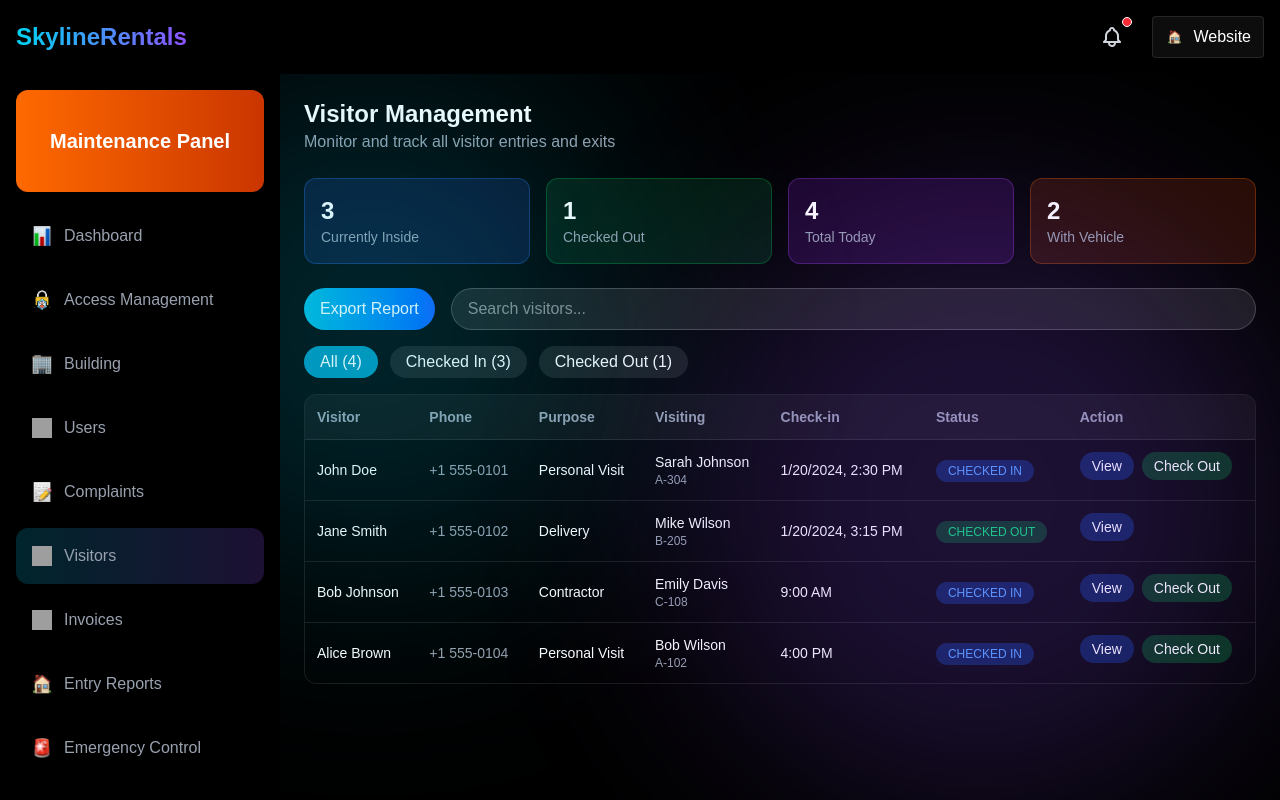
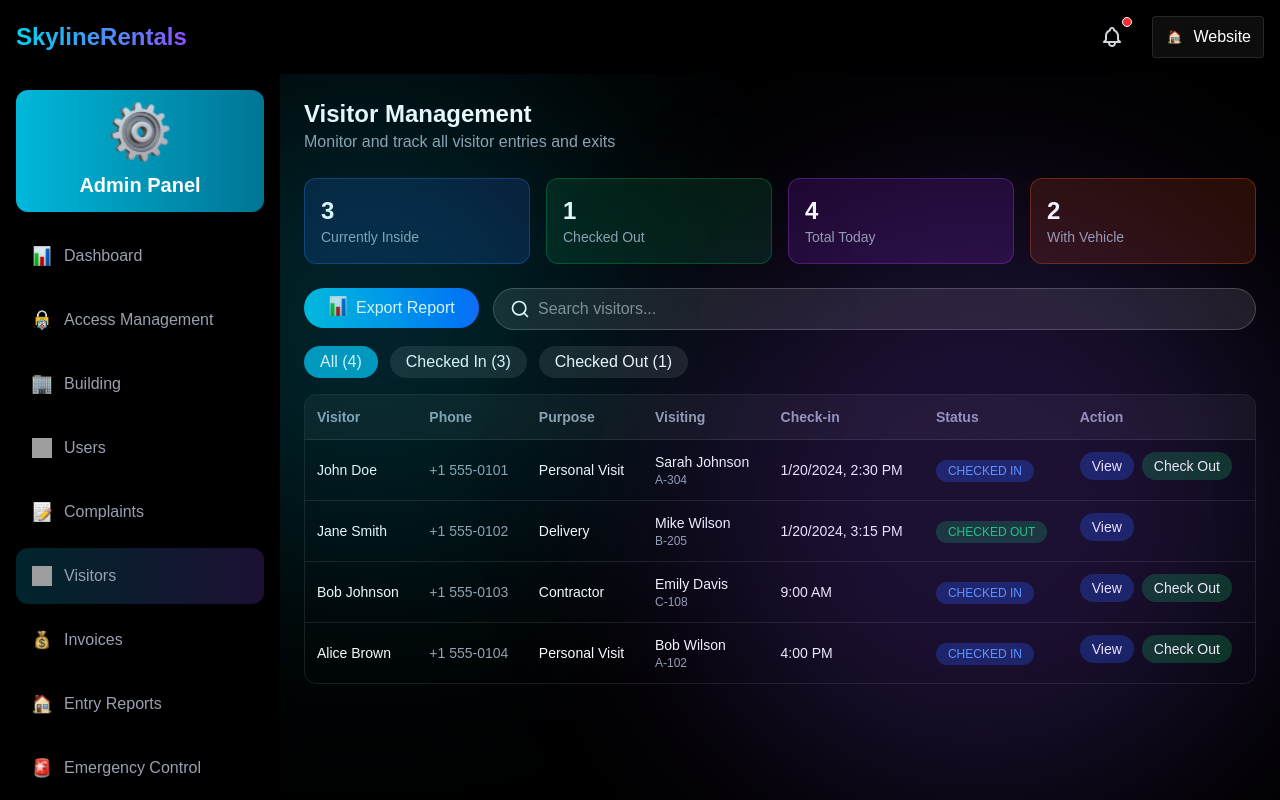
Before and after one commit to abishekyoh0/AMS-admin-panel-frontend, a React (Vite) app: page /visitors in a window 1280 px wide. Built offline with nearby package versions, Linux system fonts and the light colour scheme; sample sign-in values are in the browser's storage; grey boxes are pictures that could not be loaded.

Commit message:
Visitors

```diff
--- a/src/components/shared/Sidebar.tsx
+++ b/src/components/shared/Sidebar.tsx
@@ -9,9 +9,10 @@ import buildingicon from "../../assets/Sidebar/building.png";
 import usericon from "../../assets/Sidebar/user.png";
 import complainticon from "../../assets/Sidebar/complaints.png";
 import visitorsicon from "../../assets/Sidebar/visitor.png";
-import invoicesicon from "../../assets/Sidebar/visitor.png"
+import invoicesicon from "../../assets/Sidebar/invoice.png"
 import entryicon from "../../assets/Sidebar/entry.png";
 import emergencyicon from "../../assets/Sidebar/emergency.png";
+import logoicon from "../../assets/Sidebar/settings.png";
 
 const menuItems = [
   { to: "/", label: "Dashboard", icon: dashboardicon, end: true },
@@ -47,13 +48,13 @@ export const Sidebar = ({ isOpen, setIsOpen }: SidebarProps) => {
         className={`fixed md:static z-50 top-0 h-full left-0 w-70 p-4 bg-[#000000] transform transition-transform duration-300 overflow-x-auto no-scrollbar ${isOpen ? "translate-x-0" : "-translate-x-full"} md:translate-x-0`}
         style={{ color: COLORS.primary_white }}
       >
-        <div className="flex flex-col items-center gap-2 mb-4 px-5 py-9 rounded-xl bg-linear-to-r from-[#FF6900] to-[#CA3500] ">
-          {/* <img src={logoicon} alt="Logo" className="w-10 h-10" /> */}
+        <div className="flex flex-col items-center gap-2 mb-4 px-5 py-3 rounded-xl bg-linear-to-r from-[#00B8DB] to-[#007595] ">
+          <img src={logoicon} alt="Logo" className="w-15 h-15" />
           <h1
             style={{ color: COLORS.primary_white, fontWeight: WEIGHT.seven }}
             className={`${FONTSIZE[20]}`}
           >
-            Maintenance Panel
+            Admin Panel
           </h1>
         </div>
         <div className="flex-1 flex flex-col justify-between  w-full ">
--- a/src/pages/Visitors/Visitors.tsx
+++ b/src/pages/Visitors/Visitors.tsx
@@ -1,4 +1,6 @@
 import React, { useState } from "react";
+import Export from "../../assets/Sidebar/graph.png"
+import { Search } from "lucide-react";
 
 type Visitor = {
   id: number;
@@ -54,7 +56,8 @@ const INITIAL_VISITORS: Visitor[] = [
     checkin: "9:00 AM",
     status: "CHECKED IN",
   },
-  { id: 4,
+  {
+    id: 4,
     name: "Alice Brown",
     phone: "+1 555-0104",
     purpose: "Personal Visit",
@@ -140,29 +143,34 @@ const VisitorManagement: React.FC = () => {
         </div>
       </div>
 
-      <div className="flex flex-col md:flex-row gap-4 mb-4">
-        <button className="bg-linear-to-r from-cyan-500 to-blue-600 px-4 py-2 rounded-full">
-          Export Report
-        </button>
-
-        <input type="text" placeholder="Search visitors..."
-          value={search} onChange={(e) => setSearch(e.target.value)}
-          className="flex-1 bg-white/10 border border-white/20 rounded-full px-4 py-2 outline-none"/>
+      <div className="flex flex-col sm:flex-row mb-4">
+        <div className="w-[25%]">
+          <button className="flex gap-2 bg-linear-to-r from-cyan-500 to-blue-600 px-6 py-2 rounded-full">
+            <img src={Export} alt="" className="w-5 h-5" />
+            Export Report
+          </button>
+        </div>
+        <div className="flex gap-2 items-center bg-white/10 border border-white/20 rounded-full px-4 py-2 w-full">
+          <Search className="w-5 h-5" />
+          <input type="text" placeholder="Search visitors..."
+            value={search} onChange={(e) => setSearch(e.target.value)}
+            className="flex-1 bg-transparent outline-none" />
+        </div>
       </div>
 
       <div className="flex gap-3 mb-4 flex-wrap">
         <button onClick={() => setFilter("ALL")}
-          className={`px-4 py-1 rounded-full ${ filter === "ALL" ? "bg-cyan-600" : "bg-white/10" }`}>
+          className={`px-4 py-1 rounded-full ${filter === "ALL" ? "bg-cyan-600" : "bg-white/10"}`}>
           All ({total})
         </button>
 
         <button onClick={() => setFilter("CHECKED IN")}
-          className={`px-4 py-1 rounded-full ${ filter === "CHECKED IN" ? "bg-cyan-600" : "bg-white/10" }`}>
+          className={`px-4 py-1 rounded-full ${filter === "CHECKED IN" ? "bg-cyan-600" : "bg-white/10"}`}>
           Checked In ({inside})
         </button>
 
         <button onClick={() => setFilter("CHECKED OUT")}
-          className={`px-4 py-1 rounded-full ${ filter === "CHECKED OUT" ? "bg-cyan-600" : "bg-white/10" }`}>
+          className={`px-4 py-1 rounded-full ${filter === "CHECKED OUT" ? "bg-cyan-600" : "bg-white/10"}`}>
           Checked Out ({checkedOut})
         </button>
       </div>
@@ -195,8 +203,7 @@ const VisitorManagement: React.FC = () => {
                 <td className="p-3">{v.checkin}</td>
                 <td className="p-3">
                   <span
-                    className={`px-3 py-1 rounded-full text-xs ${
-                      v.status === "CHECKED IN" ? "bg-blue-600/30 text-blue-400" : "bg-green-600/30 text-green-400" }`}>
+                    className={`px-3 py-1 rounded-full text-xs ${v.status === "CHECKED IN" ? "bg-blue-600/30 text-blue-400" : "bg-green-600/30 text-green-400"}`}>
                     {v.status}
                   </span>
                 </td>
@@ -229,8 +236,7 @@ const VisitorManagement: React.FC = () => {
               </div>
 
               <span
-                className={`px-3 py-1 rounded-full text-xs ${
-                  selected.status === "CHECKED IN" ? "bg-blue-600/30 text-blue-400" : "bg-green-600/30 text-green-400" }`}>
+                className={`px-3 py-1 rounded-full text-xs ${selected.status === "CHECKED IN" ? "bg-blue-600/30 text-blue-400" : "bg-green-600/30 text-green-400"}`}>
                 {selected.status}
               </span>
             </div>
--- a/src/routes/AppRoutes.tsx
+++ b/src/routes/AppRoutes.tsx
@@ -13,6 +13,7 @@ import Invoices from "../pages/Invoices/Invoices";
 import EntryReports from "../pages/EntryReports/EntryReports";
 import EmergencyControl from "../pages/EmergencyControl/EmergencyControl";
 import Users from "../pages/Users/Users";
+import AccessManagement from "../pages/AccessManagement/AccessManagement";
 
 export default function AppRoutes() {
   return (
@@ -36,6 +37,7 @@ export default function AppRoutes() {
           <Route index element={<Dashboard />} />
           <Route path="/complaint" element={<ComplaintManagement />} />
           <Route path="/building" element={<BuildingsManagement />} />
+          <Route path="/access-management" element={<AccessManagement />} />
           <Route path="/complaint-details" element={<ComplaintDetails />} />
           <Route path="/user" element={<Users />} />
           <Route path="/visitors" element={<Visitors />} />
```
Also changed, not shown: src/assets/Sidebar/settings.png (added).
